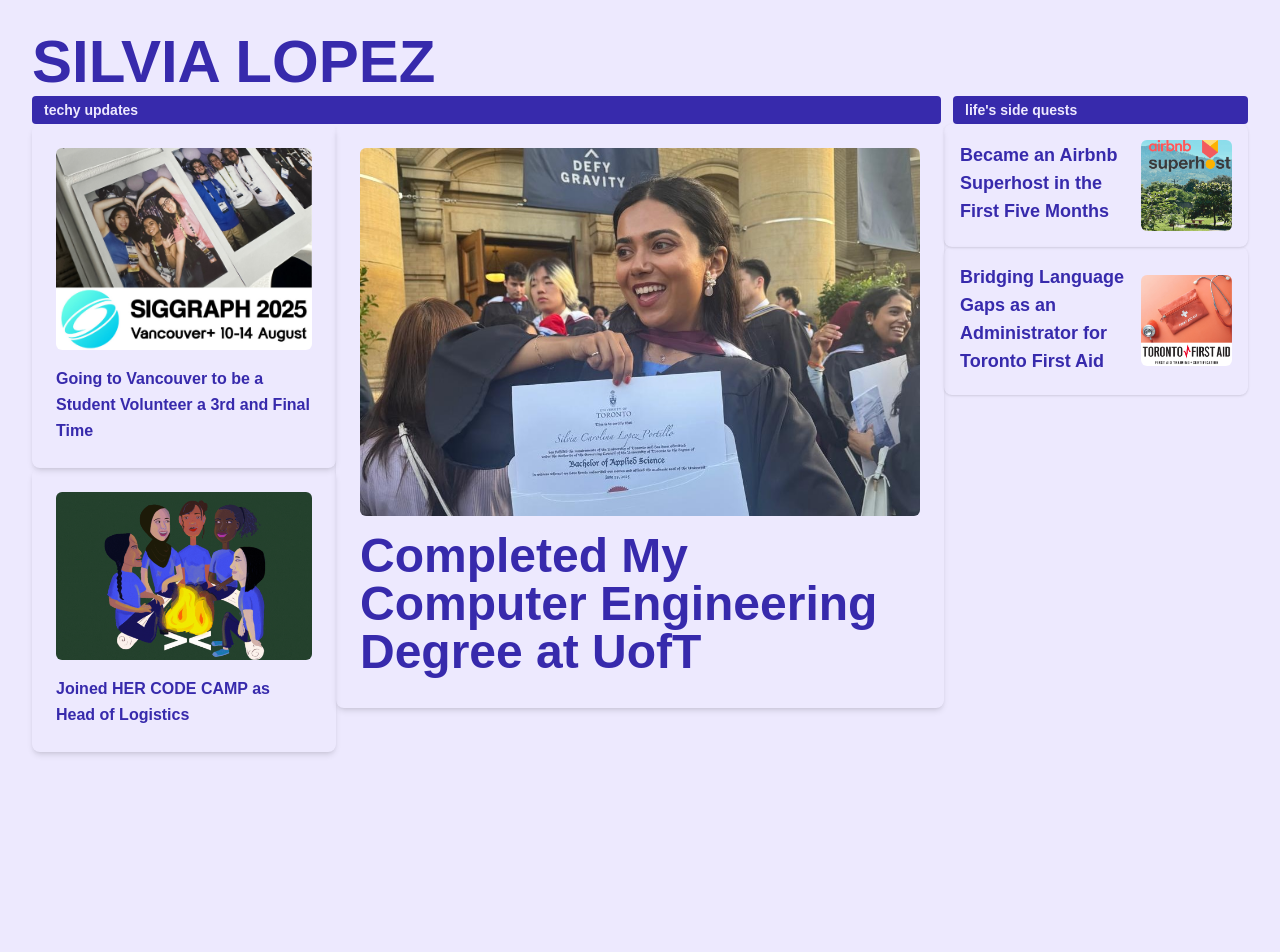
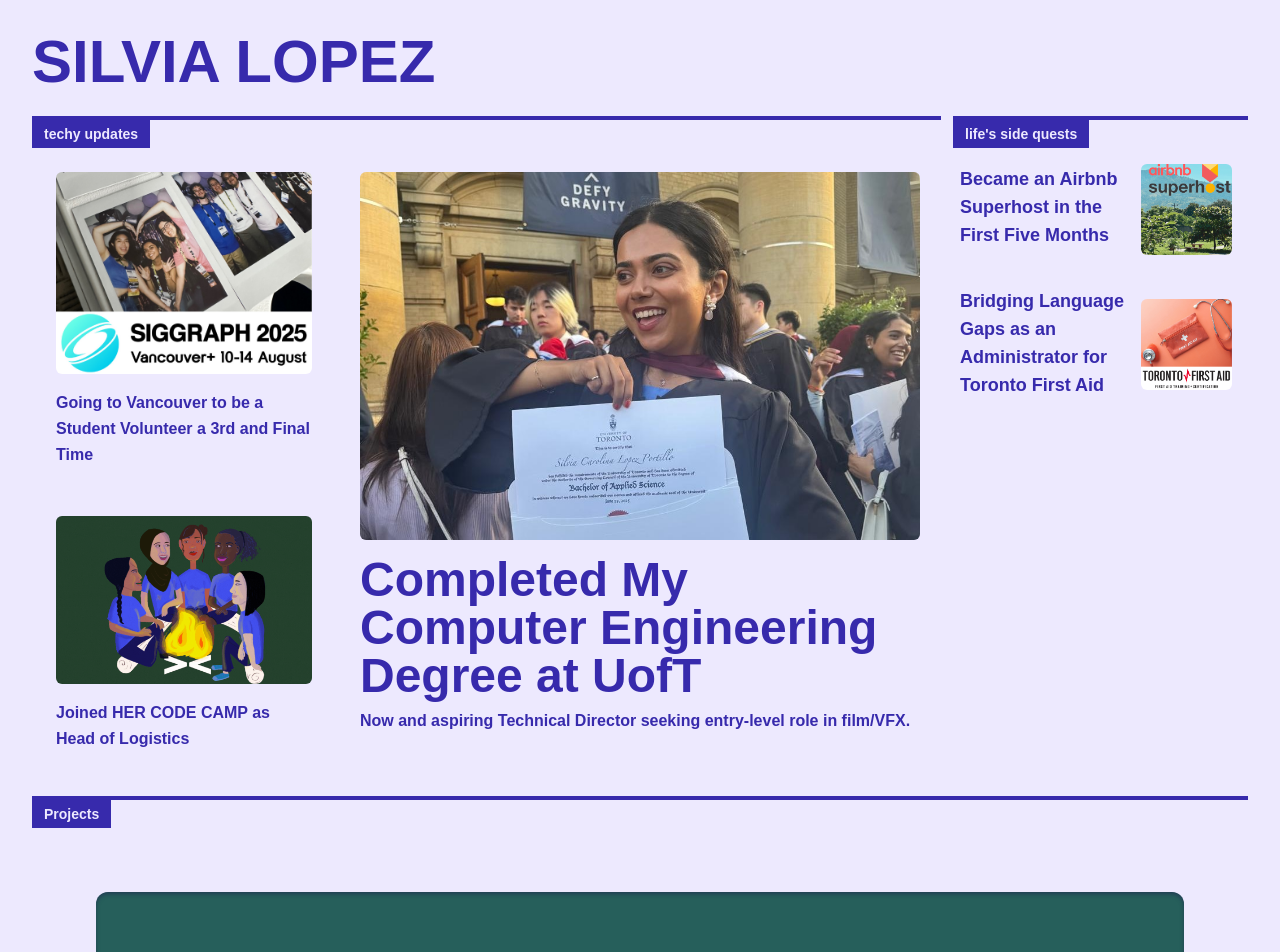
Before and after one commit to silvialpz/portfolio-angular, an Angular app: page / in a window 1280 px wide. Shown: the top 952 px of the page. Before the commit the page ends 800 px from the top, so only its background shows below. Built offline with nearby package versions, Linux system fonts and the light colour scheme; a web font is replaced by a local one.

Commit message:
project looks good

```diff
--- a/src/app/app.ts
+++ b/src/app/app.ts
@@ -3,6 +3,7 @@ import { RouterOutlet } from '@angular/router';
 import { BigUpdateComponent } from './big-update/big-update';
 import { SmallUpdateComponent } from './small-update/small-update';
 import { DetailPanelComponent } from './detail-panel/detail-panel';
+import { BigProjectComponent } from './big-project/big-project';
 
 interface Article {
   // title: string;
@@ -14,7 +15,7 @@ interface Article {
 @Component({
   selector: 'app-root',
   standalone: true, // Important: Makes this component self-contained
-  imports: [RouterOutlet, BigUpdateComponent, SmallUpdateComponent, DetailPanelComponent], // RouterOutlet is typically used for routing, keep it for now.
+  imports: [RouterOutlet, BigUpdateComponent, SmallUpdateComponent, DetailPanelComponent, BigProjectComponent], // RouterOutlet is typically used for routing, keep it for now.
   template: `
     <main class="min-h-screen p-8">
       <header class="mb-1 text-center flex">
@@ -26,13 +27,17 @@ interface Article {
         <div class="grid grid-cols-1 md:grid-cols-8 gap-3">
 
           <!-- 6-Column Banner (Wired-like label) -->
-          <div class="md:col-span-6 bg-indigo-800 text-violet-100 px-3 py-1 flex items-center justify-start rounded-sm">
-              <h2 class="text-sm font-semibold">techy updates</h2>
+          <div class="md:col-span-6 border-t-4 mt-5">
+            <div class="bg-indigo-800 text-violet-100 px-3 py-1 flex items-center justify-start w-min">
+              <h2 class="text-sm font-semibold text-center whitespace-nowrap">techy updates</h2>
+            </div>
           </div>
 
           <!-- 2-Column Banner (Wired-like label) -->
-          <div class="md:col-span-2 bg-indigo-800 text-violet-100 px-3 py-1 flex items-center justify-start rounded-sm">
-              <h2 class="text-sm font-semibold text-center">life's side quests</h2>
+          <div class="md:col-span-2 border-t-4 mt-5">
+            <div class="bg-indigo-800 text-violet-100 px-3 py-1 flex items-center justify-start w-min">
+              <h2 class="text-sm font-semibold text-center whitespace-nowrap">life's side quests</h2>
+            </div>
           </div>
         </div>
 
@@ -59,11 +64,10 @@ interface Article {
             <app-big-update
                 title="Completed My Computer Engineering Degree at UofT"
                 imageUrl="/assets/graduated.jpg"
-                description=""
+                description="Now and aspiring Technical Director seeking entry-level role in film/VFX. "
                 (click)="openDetailPanel({ id: 'graduated' })"
               ></app-big-update>
           </div>
-
 
           <!-- Right Column: Small Updates (General Life) -->
           <div class="md:col-span-2">
@@ -86,6 +90,26 @@ interface Article {
           </div>
         </div>
       </div>
+
+      <!-- Projects will go here -->
+      <section>
+          <div class="md:col-span-6 border-t-4 mt-5">
+            <div class="bg-indigo-800 text-violet-100 px-3 py-1 flex items-center justify-start w-min">
+              <h2 class="text-sm font-semibold text-center whitespace-nowrap">Projects</h2>
+            </div>
+          </div>
+
+
+        <app-big-project></app-big-project>
+      </section>
+
+      <section class="h-[90vh]">
+          <div class="md:col-span-6 border-t-4 ">
+            <div class="bg-indigo-800 text-violet-100 px-3 py-1 flex items-center justify-start w-min">
+              <h2 class="text-sm font-semibold text-center whitespace-nowrap">Art</h2>
+            </div>
+          </div>
+      </section>
     </main>
 
     <app-detail-panel
--- /dev/null
+++ b/src/app/big-project/big-project.ts
@@ -0,0 +1,45 @@
+import { Component, Input } from '@angular/core';
+import { CommonModule } from '@angular/common';
+
+@Component({
+  selector: 'app-big-project',
+  imports: [CommonModule],
+  template: `
+    <div class="m-16">
+      <div class="bg-[#265F5B]
+              h-auto min-h-[60vh] md:h-[70vh] lg:h-[80vh]
+              flex flex-col md:flex-row
+              items-center
+              rounded-xl overflow-hidden inset-shadow-sm inset-shadow-indigo-950/50
+              mx-auto max-w-7xl"
+              >
+        <div class="w-full md:w-1/3
+                    p-8 md:p-12 lg:pl-20
+                    flex flex-col items-center md:items-start
+                    justify-center
+                    text-center md:text-left">
+        <h2 class="text-violet-50 text-4xl md:text-5xl font-bold mb-4 md:mb-5">UofT Code Buddy</h2>
+        <p class="text-violet-100 text-lg md:text-2xl mb-6">AI extension provides plagiarism-free tutoring feedback to programming students </p>
+
+        <a href="/" class="bg-amber-300 mt-5 px-8 py-3 rounded-full text-center font-semibold text-gray-800 hover:bg-amber-400 transition-colors duration-200 w-fit">Learn More</a>
+      </div>
+
+      <div
+        class="bg-[url(/assets/capstone-mockup.png)]
+              w-full md:w-2/3
+              h-[40vh] md:h-full
+              bg-contain bg-center bg-no-repeat"
+      >
+      </div>
+    </div>
+  </div>
+  `,
+  styleUrl: './big-project.css'
+})
+export class BigProjectComponent {
+  @Input() imageUrl: string = '';
+  @Input() title: string = 'My Capstone Project Title';
+  @Input() description: string = 'A brief, compelling description of your capstone project.';
+  @Input() tools: string[] = []; // An array for your badges, e.g., ['Angular', 'TypeScript', 'Node.js']
+  @Input() learnMoreLink: string = '#'; // The URL for the "Learn More" button
+}
--- a/src/app/big-update/big-update.ts
+++ b/src/app/big-update/big-update.ts
@@ -6,7 +6,7 @@ import { CommonModule } from '@angular/common'; // Important for standalone comp
   standalone: true, // This component is self-contained
   imports: [CommonModule], // Common Angular directives
   template: `
-    <article class="p-6 rounded-lg shadow-md overflow-hidden">
+    <article class="p-6 rounded-lg overflow-hidden">
       <img [src]="imageUrl" alt="{{ title }}" class="w-full rounded-md mb-4" />
       <h3 class="text-5xl font-bold mb-2">{{ title }}</h3>
       <p class="leading-relaxed">{{ description }}</p>
--- a/src/app/small-update/small-update.ts
+++ b/src/app/small-update/small-update.ts
@@ -6,7 +6,7 @@ import { CommonModule } from '@angular/common';
   standalone: true,
   imports: [CommonModule],
   template: `
-    <article class="p-4 rounded-lg shadow-sm flex w-full items-center">
+    <article class="p-4 rounded-lg flex w-full items-center">
       <div class="flex-grow pr-4">
         <h3 class="text-lg font-semibold mb-1">{{ title }}</h3>
       </div>
```
Also changed, not shown: src/app/big-project/big-project.css (added), src/assets/capstone-mockup.png (added), 1 other file (tests, documents, lock files or other folders).
